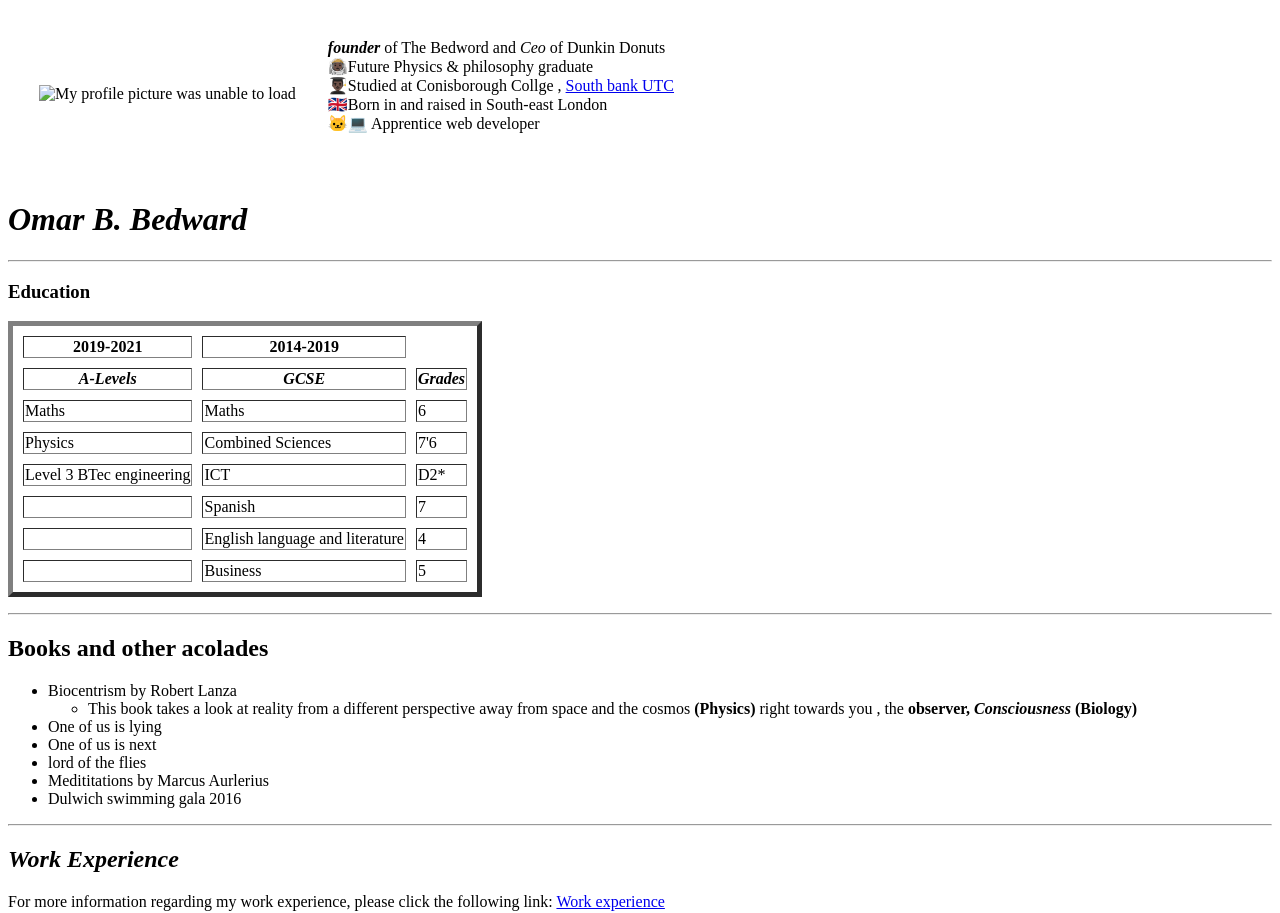
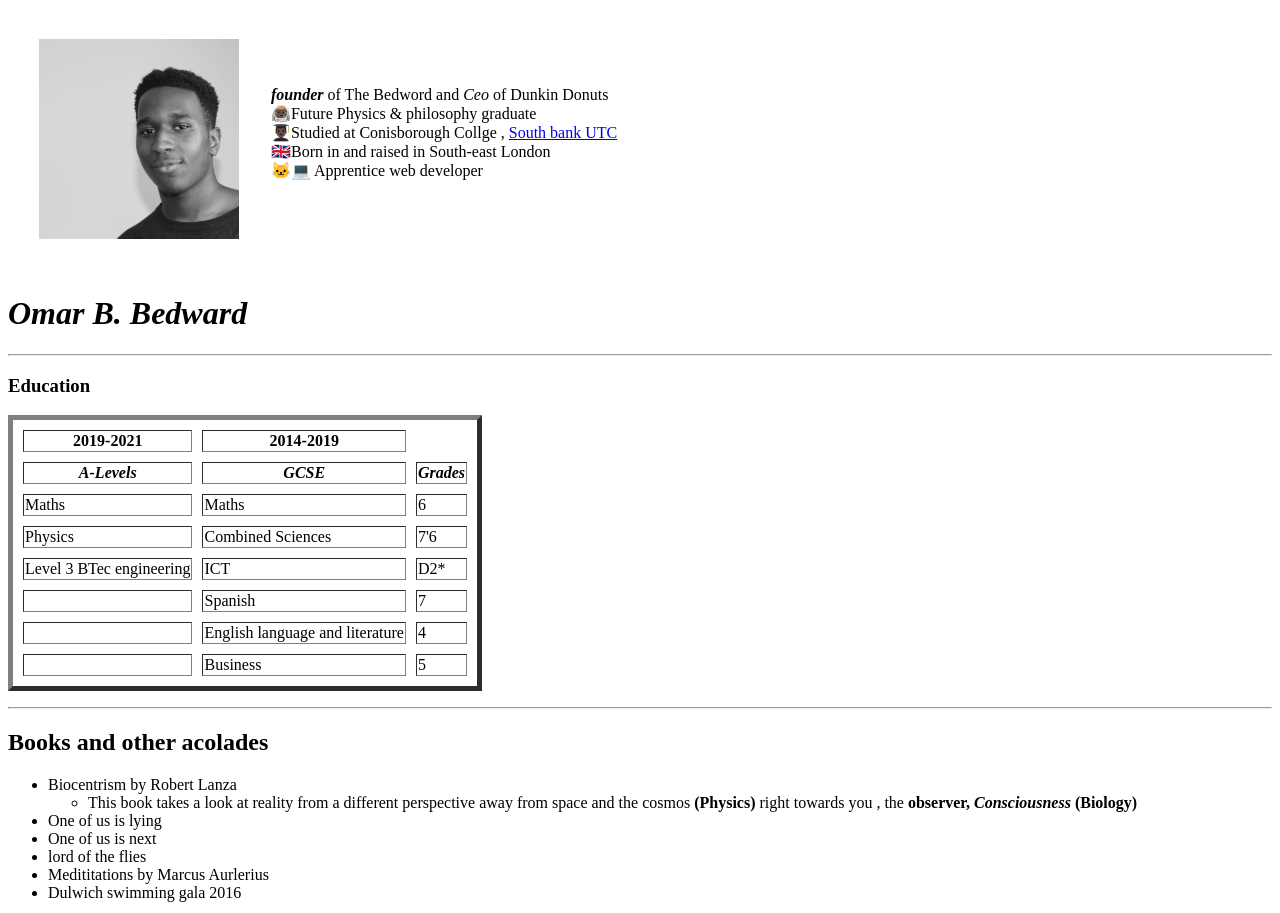
Before and after one commit to Omadre69/OMar-Bedward, a plain HTML site: page index.html in a window 1280 px wide. Shown: the top 913 px of the page. Drawn offline with Linux system fonts and the light colour scheme.

Commit message:
Update index.html

```diff
--- a/index.html
+++ b/index.html
@@ -7,7 +7,7 @@
   <body>
     <table cellspacing ="30">
       <tr>
-        <td><img src="OMar selfie.jpg" alt="My profile picture was unable to load" width="200" height="200"></td>
+        <td><img src="OMar selfie.jpeg" alt="My profile picture was unable to load" width="200" height="200"></td>
         <td>
             <strong><em>founder</em></strong> of The Bedword and <em>Ceo</em> of Dunkin Donuts
               <br>
```
